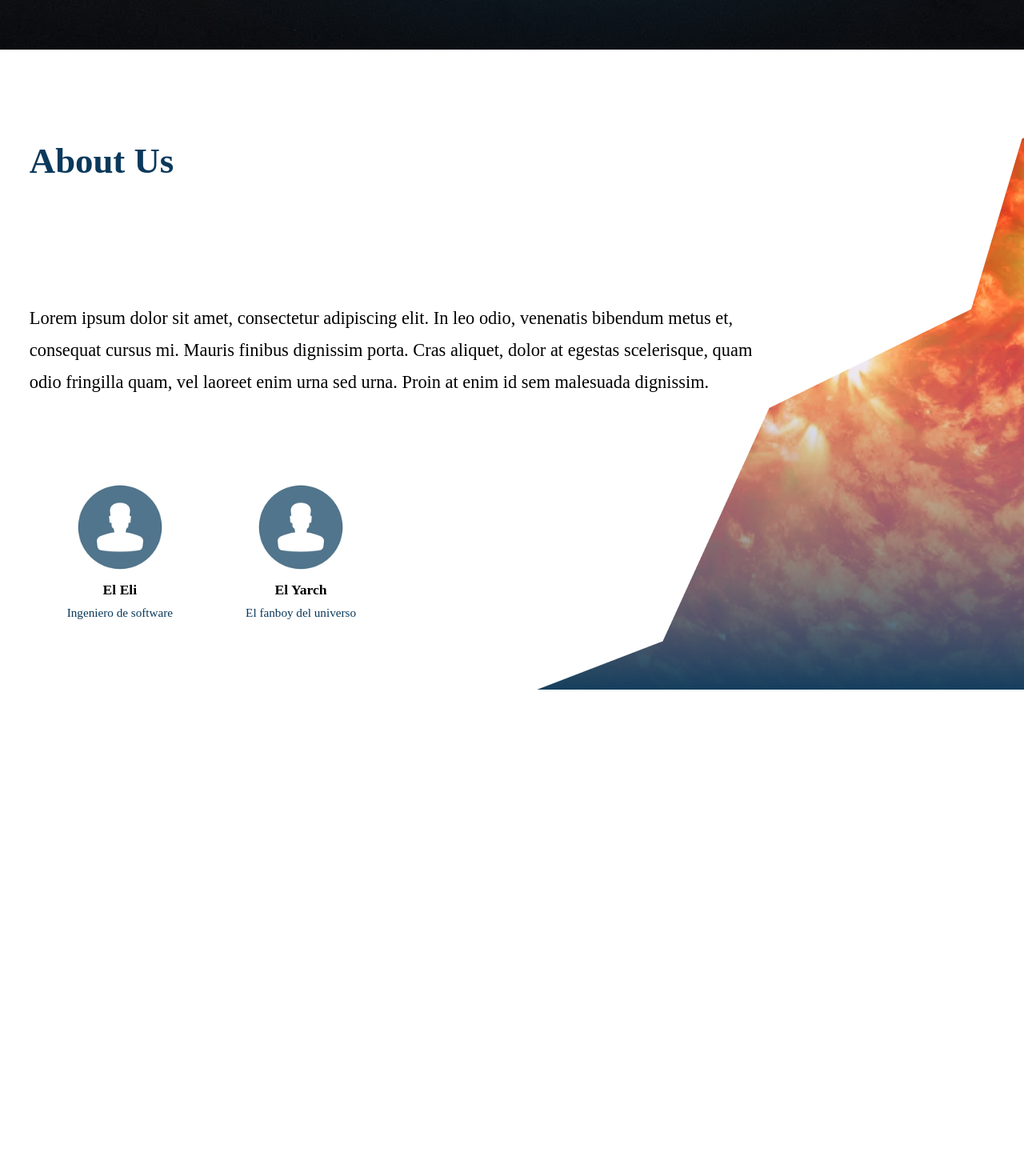
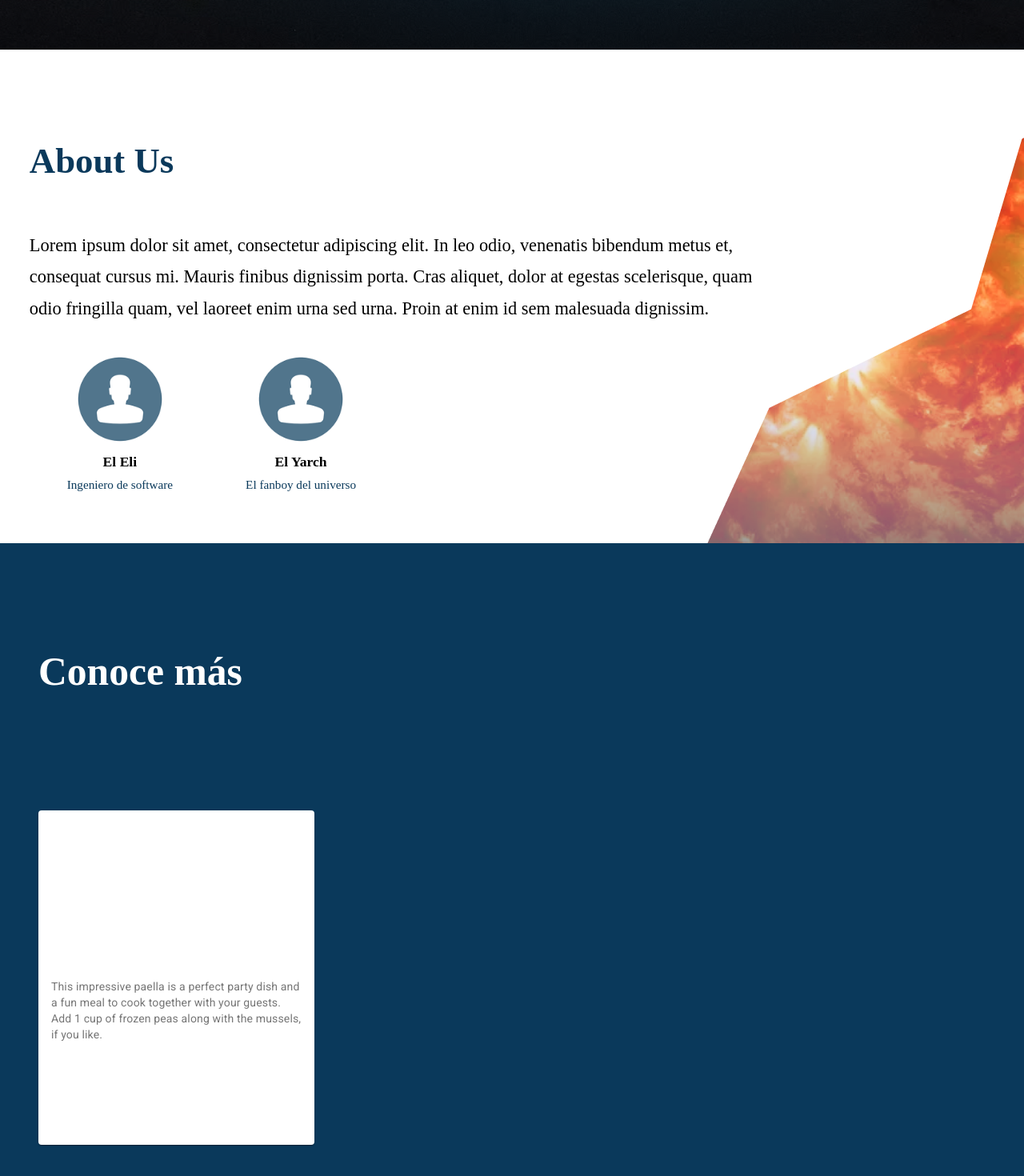
Before and after one commit to jiaccanche/nasa_react, a React (Create React App) app: page /home in a window 1280 px wide. Shown: the part 738-2208 px from the top of the page at 80% size. Before the commit the page ends 1600 px from the top, so only its background shows below. Built offline with nearby package versions, Linux system fonts and the light colour scheme; a web font is replaced by a local one.

Commit message:
Version con tarjeta no terminada

```diff
--- a/src/views/AboutUs.js
+++ b/src/views/AboutUs.js
@@ -8,13 +8,16 @@ const useStyle = makeStyles( () => ({
     aboutUsBack:{
         backgroundImage: `url(${backgroundImg})`,
         width:"100%",
-        height:"100vh",
         backgroundRepeat:"no-repeat",
         backgroundSize:"cover",
         display:"flex",
+        flexWrap:"wrap",
         flexDirection:"column",
         alignItems:"center",
-        justifyContent:"center"
+        justifyContent:"center",
+        "@media (max-width: 900px)": {
+            background:"#ffffff"
+        }
     },
     avatar:{
         width:"6em",
@@ -53,7 +56,6 @@ const useStyle = makeStyles( () => ({
     },
     container:{
         backgroundImage: `url(${frontImg})`,
-        height:"100vh",
         padding:"2.3em"
     }
 
--- a/src/views/Banner.js
+++ b/src/views/Banner.js
@@ -1,6 +1,7 @@
 import React from 'react';
 import AboutUs from './AboutUs';
 import HeroBanner from './HeroBanner';
+import LearnMore from './LearnMore';
 
 const Banner = () => {
 
@@ -8,6 +9,7 @@ const Banner = () => {
     <div>
         <HeroBanner />
         <AboutUs />
+        <LearnMore />
     </div>
   );
 }
--- a/src/views/HeroBanner.js
+++ b/src/views/HeroBanner.js
@@ -19,9 +19,14 @@ const useStyles = makeStyles( () => ( {
         color:"#ffffff",
         fontFamily: "Open Sans, sans-serif",
         fontWeight:"bold",
+        lineHeight:"150%",
         width:"56%",
         textAlign:"center",
-        fontSize:"2.5em"
+        fontSize:"2.5em",
+        "@media (max-width: 900px)": {
+            width:"85%",
+            fontSize:"2.2em",
+          }
     },
     autorText:{
         color:"#ffffff"
--- /dev/null
+++ b/src/views/LearnMore.js
@@ -0,0 +1,42 @@
+import { Grid, Paper, Card, CardMedia, CardContent, Typography } from '@material-ui/core';
+import React from 'react';
+import { learnMoreStyle } from './Styles';
+
+const hubble = process.env.PUBLIC_URL + '/hubble.png';
+
+const LearnMore = () => {
+  const { debug, title, container, sectionView, initStCard, cardFeature } = learnMoreStyle();
+
+  return(
+    <section className={sectionView}>
+        <Grid container className={ container } >
+            <Grid item xs={12} sm={12} >
+                <h1 className={title}> Conoce más </h1>
+            </Grid>
+
+            <Grid container item direction="row" xs={12} sm={12} >
+                <Card className={ initStCard }>
+                    <CardMedia
+                        className={ cardFeature }
+                        component="img"
+                        alt="Contemplative Reptile"
+                        image={ hubble }
+                        title="Contemplative Reptile"
+                        />
+                    <CardContent>
+                    <Typography variant="body2" color="textSecondary" component="p">
+                    This impressive paella is a perfect party dish and a fun meal to cook together with your
+                    guests. Add 1 cup of frozen peas along with the mussels, if you like.
+                    </Typography>
+                    </CardContent>
+                </Card>
+
+            </Grid>
+
+        </Grid>
+
+    </section>
+  );
+}
+
+export default LearnMore;
--- /dev/null
+++ b/src/views/Styles.js
@@ -0,0 +1,34 @@
+import { makeStyles } from '@material-ui/core';
+
+export const learnMoreStyle = makeStyles( () => ({
+    initStCard:{
+        maxWidth:345
+    },
+    cardFeature:{
+        height: 0,
+        paddingTop: '56.25%', // 16:9
+    },
+    debug:{
+        border:"1px solid red",
+        //margin:"10px"
+    },
+    sectionView:{
+        background:"#0A395B",
+        width:"100%",
+        display:"flex",
+        flexDirection:"column",
+        alignItems:"center",
+        justifyContent:"center"
+    },
+    title:{
+        marginTop:"1.7em",
+        fontSize:"3.1em",
+        fontWeight:"900",
+        color:"#ffffff"
+    },
+    container:{
+        height:"100vh",
+        padding:"3em"
+    }
+
+} ) );
```
Also changed, not shown: public/hubble.png (added).
